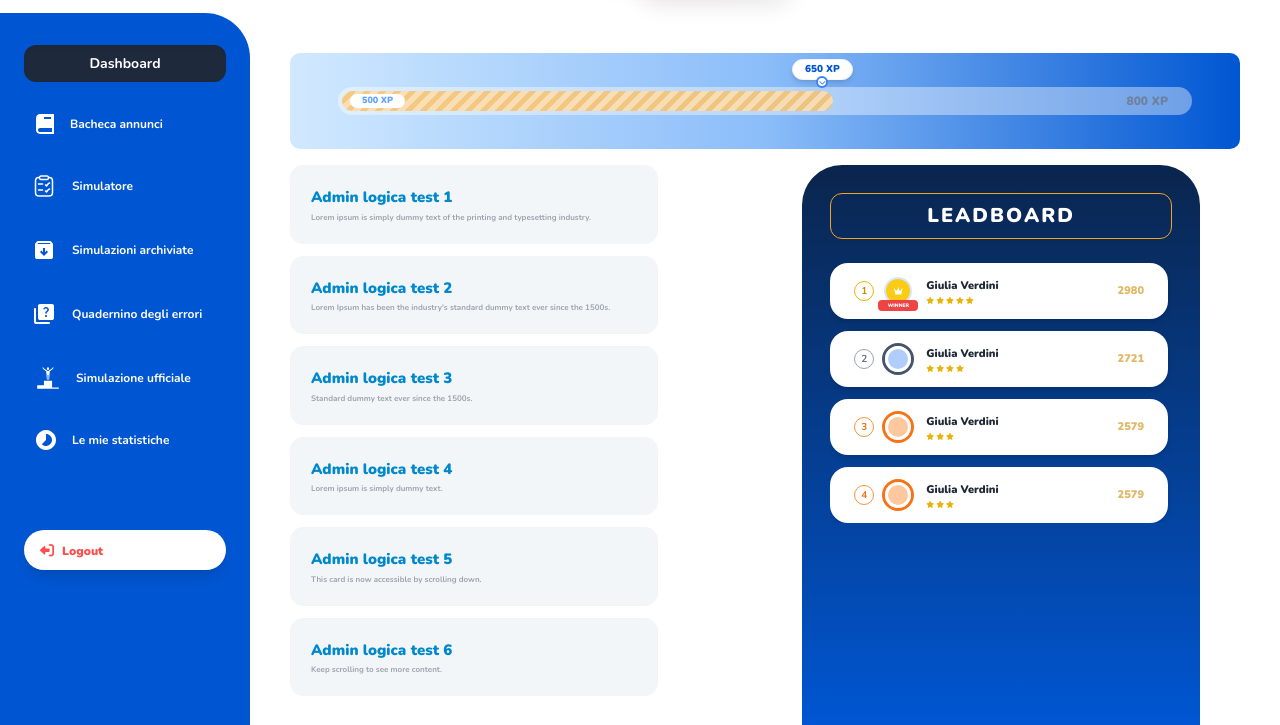
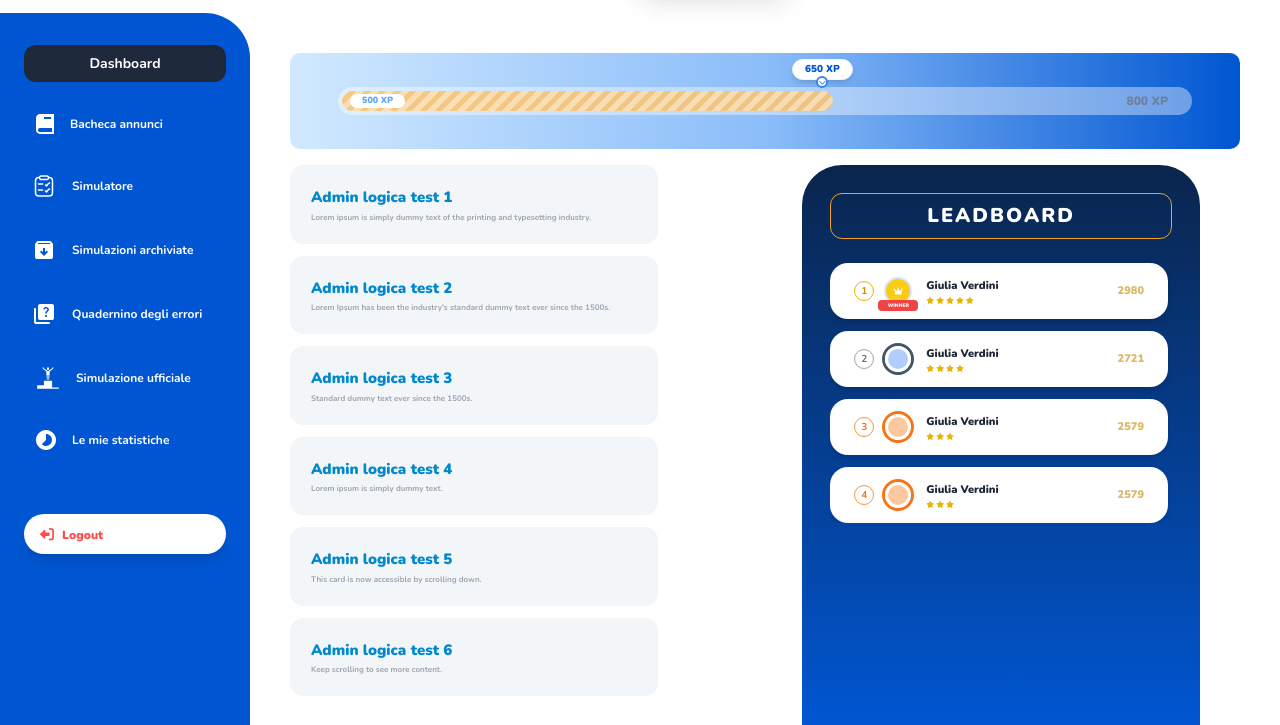
Before and after one commit to Ahmad-Shahzada/bacheca, a plain HTML site: page index.html in a window 1280 px wide. Shown: the part 75-800 px from the top of the page. Drawn offline with nearby package versions, Linux system fonts and the light colour scheme.

Commit message:
code updated

```diff
--- a/index.html
+++ b/index.html
@@ -168,7 +168,7 @@
                       </svg>
                       Le mie statistiche</a>
                   </div>
-                  <button class="w-full mt-20 bg-white text-[#FF4D4D] px-4 py-2 rounded-full font-black shadow-lg text-left"><i class="fas fa-sign-out-alt rotate-180 text-sm mr-2"></i><span class="text-[12px]">Logout</span></button>
+                  <button class="w-full mt-16 bg-white text-[#FF4D4D] px-4 py-2 rounded-full font-black shadow-lg text-left"><i class="fas fa-sign-out-alt rotate-180 text-sm mr-2"></i><span class="text-[12px]">Logout</span></button>
               </nav>
           </aside>
 
```
